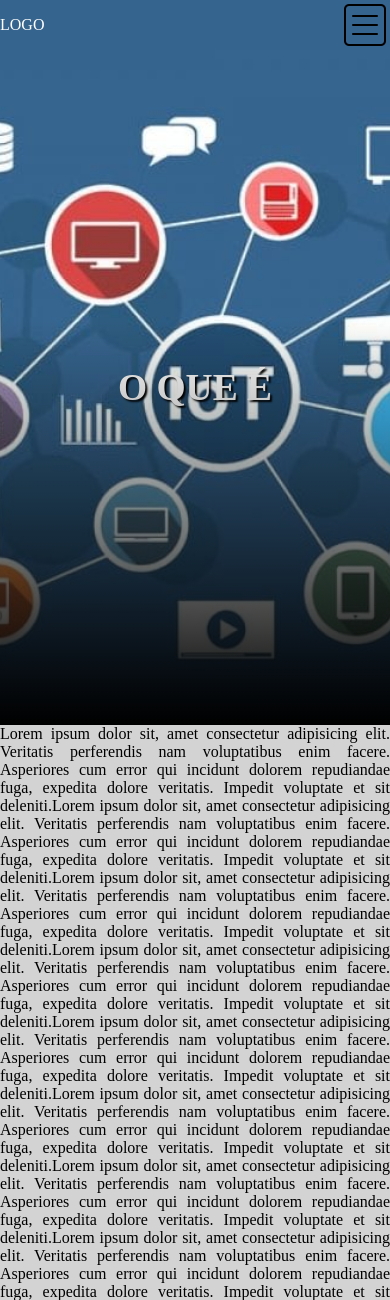
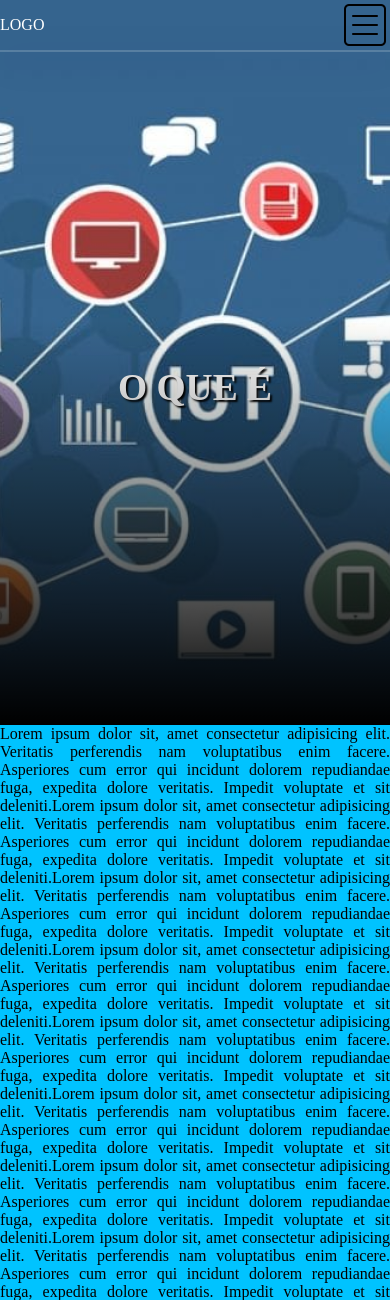
Before and after one commit to NicolasMachado777/SITE-IOT, a PHP site: page / in a window 390 px wide. Shown: the top 1300 px of the page. Run offline with PHP 8.4, Linux system fonts and the light colour scheme.

Commit message:
responsividade navigation

```diff
--- a/js.js
+++ b/js.js
@@ -1,5 +1,5 @@
 var header = document.getElementById("navbar")
-
+var open = 0
 
 function navbar() {
     header.classList.toggle("corheader",scrollY > 0)
@@ -13,8 +13,20 @@ function subir() {
     teste.style.height="0px"
 }
 
+
 function openbar() {
-    let icon = document.getElementById("navbar")
-        icon.style.backgroundColor="red"
+   let sidebar = document.getElementById("sidebar")
+   let navigation = document.getElementById("navigation")
+
+
+   if (open == 0) {
+    navigation.style.height="200px";
+    open = 1
+    sidebar.src="img/close.svg"
+   } else {
+    navigation.style.height="0px";
+    open = 0
+    sidebar.src="img/bar2.png"
+   }
 
 }
--- a/style.css
+++ b/style.css
@@ -1,12 +1,18 @@
-*{
+* {
     margin: 0;
     padding: 0;
     box-sizing: border-box;
 }
-body{
+
+body {
     background-color: #35648E;
 }
-header{
+
+#sidebar {
+    display: none;
+}
+
+header {
     display: flex;
     justify-content: space-around;
     align-items: center;
@@ -20,11 +26,13 @@ header{
     flex-wrap: wrap;
 }
 
-header>ul{
+@media (min-width:801px) {
+    #navigation {
         display: flex;
         list-style: none;
     }
-header>ul>li{
+
+    #navigation>li {
         margin: 0 3px;
         padding: 0 5px;
         cursor: pointer;
@@ -34,26 +42,42 @@ header>ul>li{
         line-height: 50px;
         transition: color 0.3s;
     }
-header>ul>li:hover{
+}
+
+header>ul>li:hover {
     border-bottom: 2px solid rgb(0, 0, 0);
     color: black;
 }
-#sidebar{
-    display: none;
-}
-@media( max-width: 500px ){
-    #sidebar{
+
+@media(max-width: 800px) {
+    #sidebar {
         display: flex;
     }
-    #navigation{
-        display: none;
+
+    #navigation {
+        display: flex;
+        flex-direction: column;
+        position: absolute;
+        align-items: center;
+        justify-content: space-around;
+        top: 50px;
+        background-color: transparent;
+        height: 0px;
+        width: 100%;
+        overflow: hidden;
+        transition: 0.5s;
+        background: rgba(53, 100, 142, 0.5);
+        box-shadow: 0 8px 32px 0 rgba(31, 38, 135, 0.37);
+        backdrop-filter: blur(6.5px);
+        -webkit-backdrop-filter: blur(6.5px);
+        border: 1px solid rgba(255, 255, 255, 0.18);
     }
-    header{
+    header {
         justify-content: space-between;
     }
 }
 
-.parallax{
+.parallax {
     height: 80vh;
     background-position: center;
     background-size: cover;
@@ -66,15 +90,17 @@ header>ul>li:hover{
     justify-content: center;
     text-shadow: 2px 2px 2px black;
 }
-@media (max-width: 600px){
-    .parallax{
+
+@media (max-width: 600px) {
+    .parallax {
         font-size: 25px;
     }
 }
-section{
+
+section {
 
     min-height: 80vh;
-    background-color: lightgrey;
+    background-color: rgb(0, 195, 255);
     text-align: justify;
     display: flex;
     align-items: center;
@@ -82,25 +108,39 @@ section{
     border-bottom: 1px solid black;
 }
 
-section.parallax::after{
+section.parallax::after {
     content: "";
     height: 80vh;
     width: 100%;
     position: absolute;
     z-index: 8;
-    background: linear-gradient(to bottom, rgba(0,0,0,0) 0, rgba(0,0,0,0) 40%,#000 100%);
+    background: linear-gradient(to bottom, rgba(0, 0, 0, 0) 0, rgba(0, 0, 0, 0) 40%, #000 100%);
 }
 
-.corheader{
+
+
+
+
+
+
+
+
+
+
+
+
+
+
+
+.corheader {
     background-color: #1C8ADB;
 }
 
-
-#teste{
+#teste {
     background-color: darkorchid;
     color: #000;
     z-index: 50;
-    position:absolute;
+    position: absolute;
     width: 100%;
     height: 100%;
     font-size: 50px;
@@ -111,10 +151,11 @@ section.parallax::after{
     overflow: hidden;
 }
 
-::-webkit-scrollbar{
+::-webkit-scrollbar {
     background-color: #000000;
     width: 5px;
 }
-::-webkit-scrollbar-thumb{
+
+::-webkit-scrollbar-thumb {
     background-color: rgb(255, 255, 255);
 }
```
Lines whose indentation alone changed are shown as unchanged.
